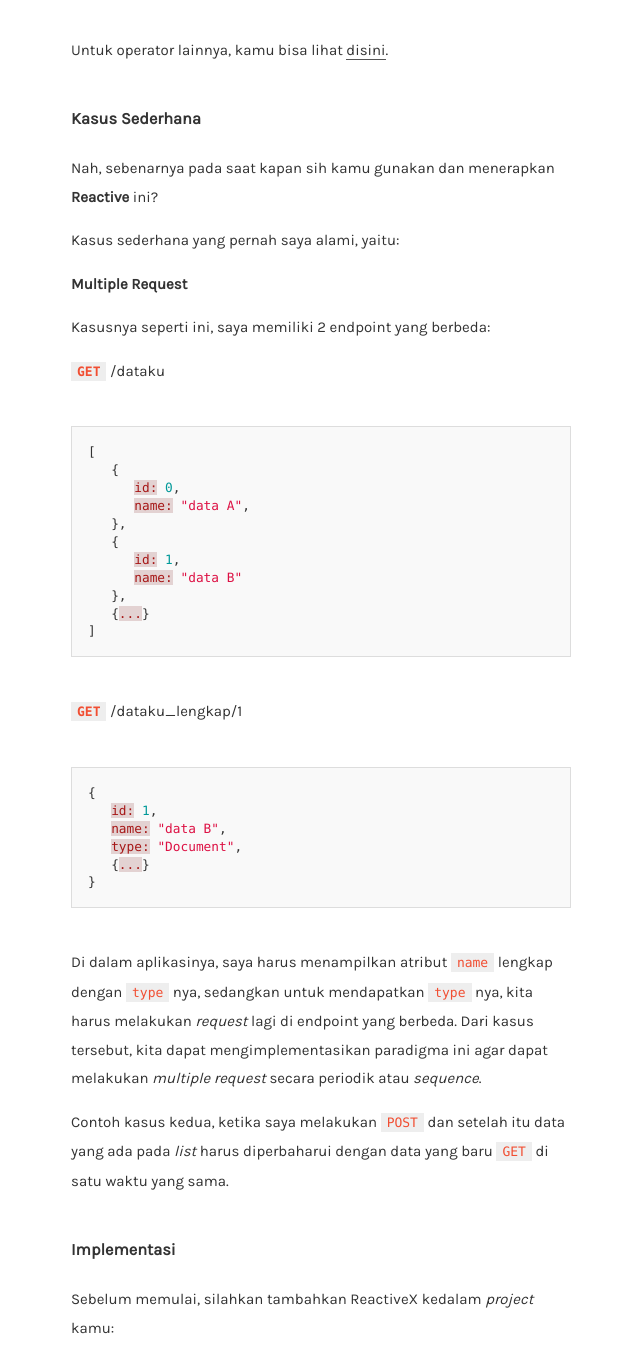
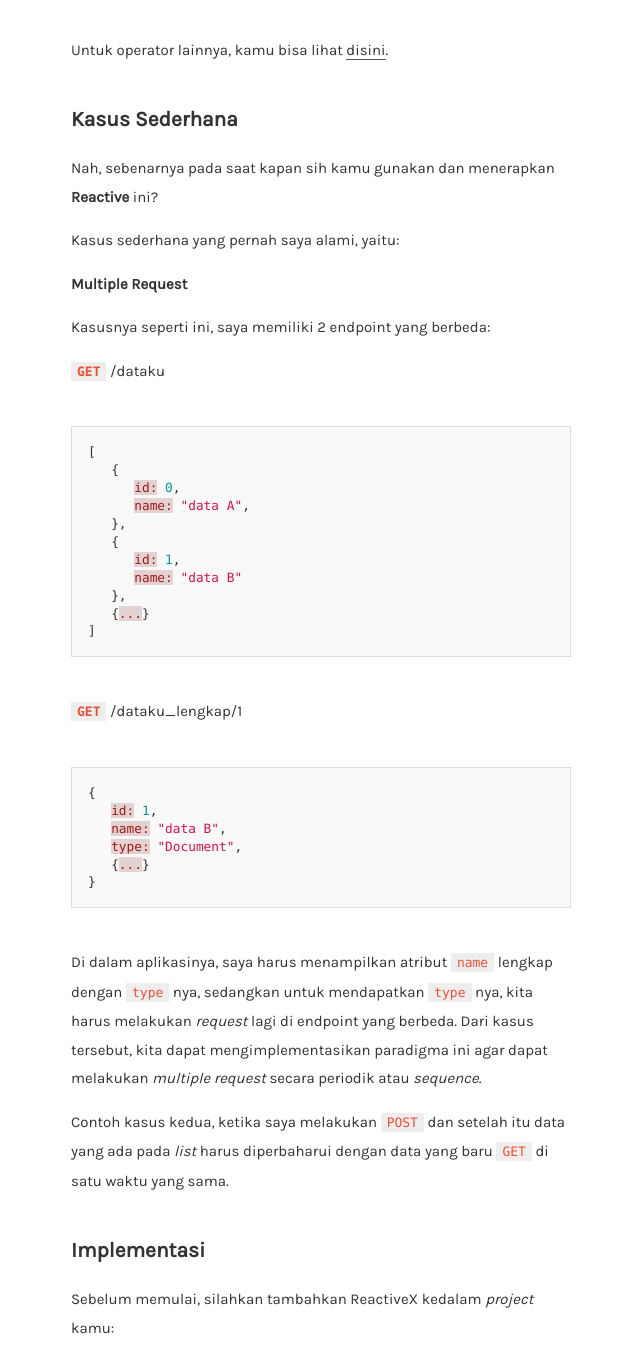
Before and after one commit to isfaaghyth/backup.isfaaghyth.github.io, a Jekyll site: the page built from _posts/2017-04-02-kenalan-reactive-bagian-1.md, in a window 1280 px wide. Shown: the part 1339-2690 px from the top of the page, without its empty margins (319-959 px from the left). Built offline with Jekyll 4.4.1, drawn with Linux system fonts in a browser that asks for light colours.

Commit message:
change header

```diff
--- a/_posts/2017-04-02-kenalan-reactive-bagian-1.md
+++ b/_posts/2017-04-02-kenalan-reactive-bagian-1.md
@@ -26,7 +26,7 @@ Di ReactiveX, ada banyak operator yang bisa kamu terapkan untuk _Reactive paradi
 
 Untuk operator lainnya, kamu bisa lihat [disini](http://reactivex.io/documentation/operators.html).
 
-### Kasus Sederhana
+## Kasus Sederhana
 
 Nah, sebenarnya pada saat kapan sih kamu gunakan dan menerapkan **Reactive** ini?
 
@@ -67,7 +67,7 @@ Di dalam aplikasinya, saya harus menampilkan atribut `name` lengkap dengan `type
 
 Contoh kasus kedua, ketika saya melakukan `POST` dan setelah itu data yang ada pada _list_ harus diperbaharui dengan data yang baru `GET` di satu waktu yang sama.
 
-### Implementasi
+## Implementasi
 
 Sebelum memulai, silahkan tambahkan ReactiveX kedalam _project_ kamu:
 
```
